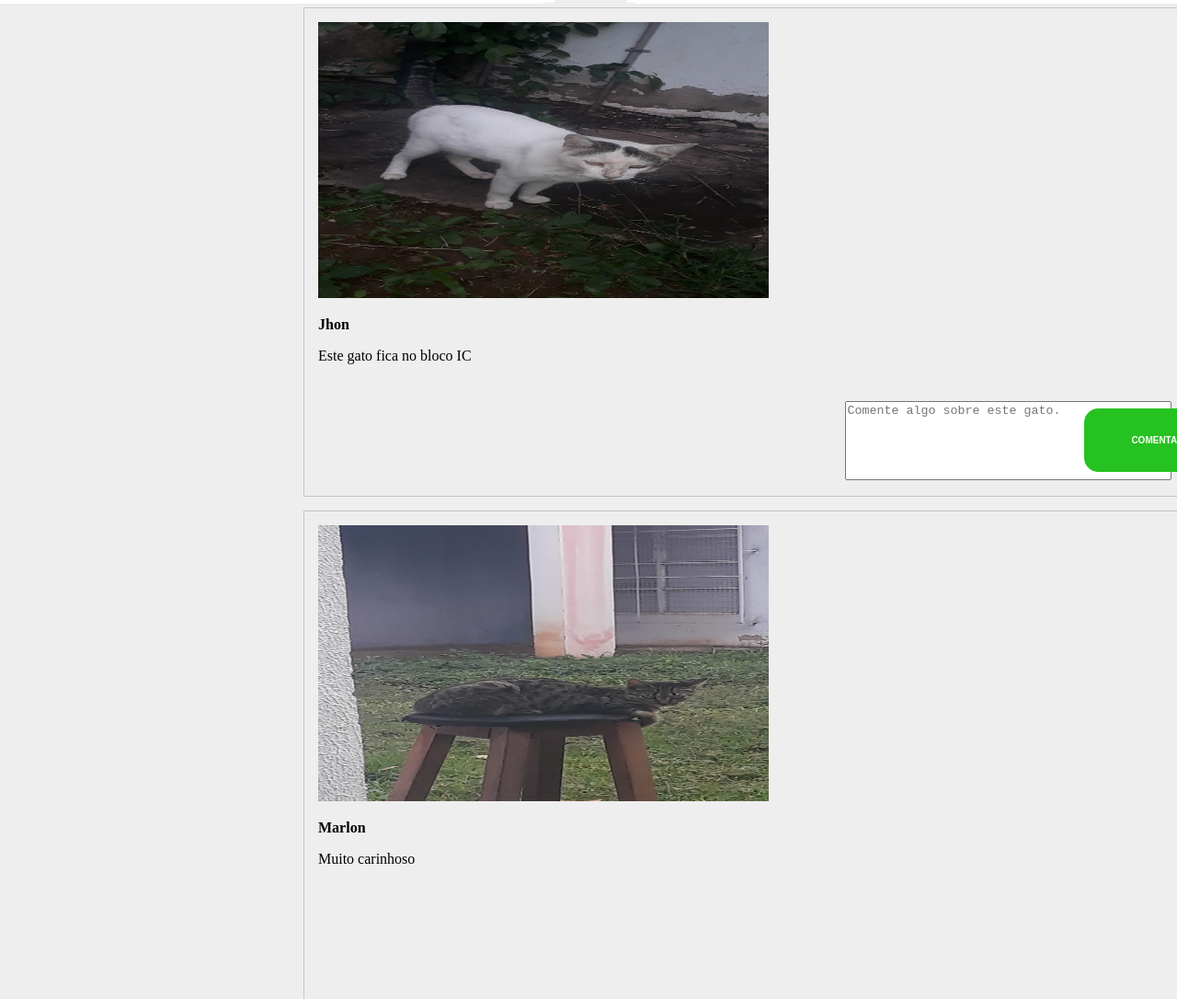
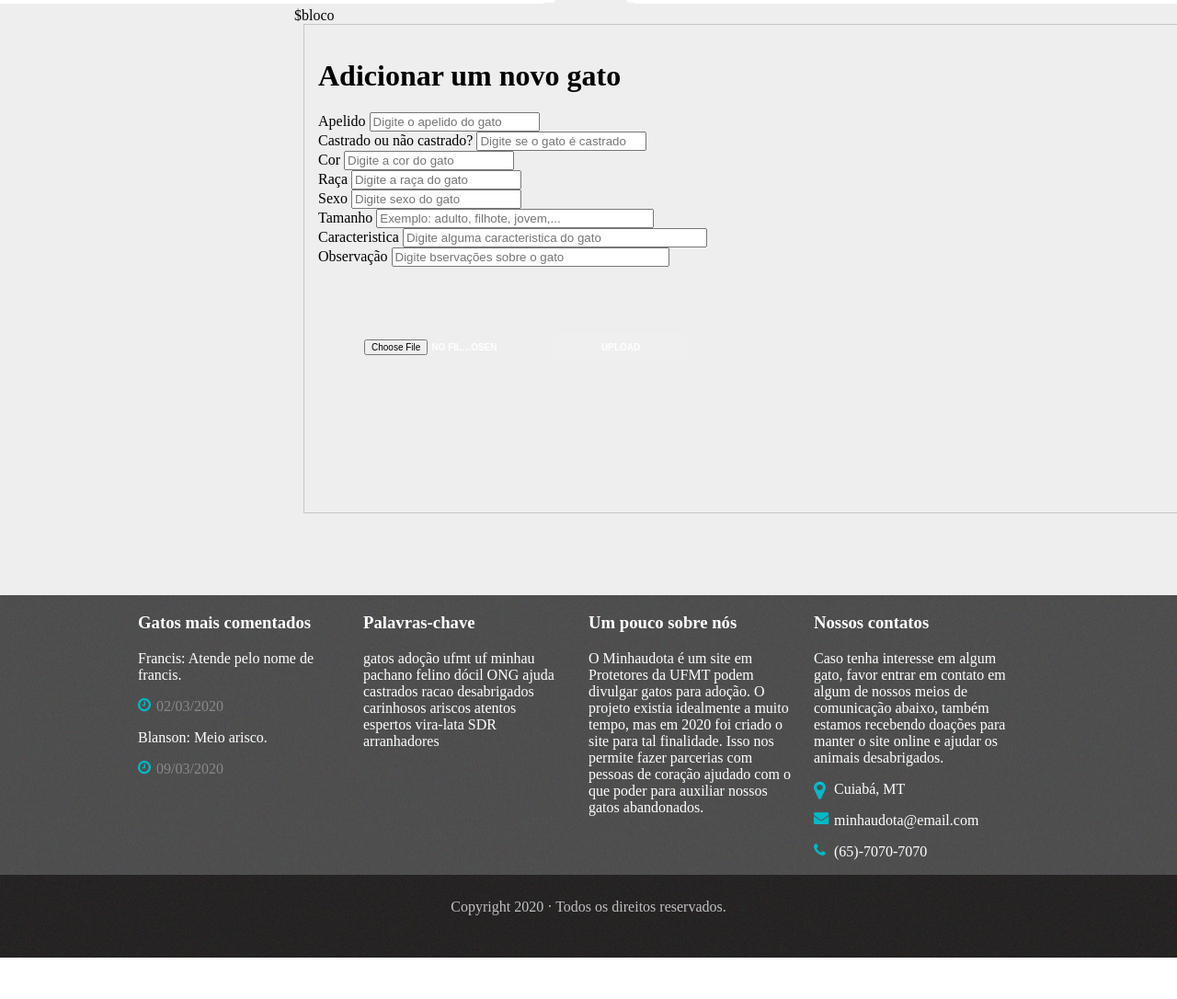
Before and after one commit to MauricioSuporte/Minhaudota, a website: page public/inicio.html in a window 1280 px wide. Shown: the part 1400-2486 px from the top of the page at 92% size. After the commit the page ends 2441 px from the top, so only its background shows below. Drawn offline with Linux system fonts and the light colour scheme.

```diff
--- a/public/inicio.html
+++ b/public/inicio.html
@@ -60,42 +60,45 @@
 	</div>
 	<div class="col-100 bloco-imagens-texto">
 		<div class="content" style="margin-left: 25%; float: left;">
+			$bloco
+			<form method="POST" enctype="multipart/form-data" action="/inicio">
 				<div class="col-3 bloco-texto bloco-imagem">
-				<img src="http://localhost:8000/img/gato1.png">
-				<p><b>Jhon</b></p>
-				<p>Este gato fica no bloco IC
-				</p>
-				<div class="comentarios">
-
+					<h1 class="tituloGato">Adicionar um novo gato</h1>
+					<div class="formulario">
+						<label for="">Apelido</label>
+						<input name="apelido" required="required" placeholder="Digite o apelido do gato" type="text">
 					</div>
-				<div class="comentario">
-					<textarea rows="3" cols="50" placeholder="Comente algo sobre este gato."></textarea>
+					<div class="formulario">
+						<label for="">Castrado ou não castrado?</label>
+						<input name="castrado" required="required" placeholder="Digite se o gato é castrado" type="text">
 					</div>
-				<button class="btn btn-third" type="submit" onclick="redirectToIndex()">Comentar</button>
+					<div class="formulario">
+						<label for="">Cor</label>
+						<input name="cor" required="required" placeholder="Digite a cor do gato" type="text">
 					</div>
-			<div class="col-3 bloco-texto bloco-imagem">
-				<img src="http://localhost:8000/img/gato2.png">
-				<p><b>Marlon</b></p>
-				<p>Muito carinhoso
-				</p>
+					<div class="formulario">
+						<label for="">Raça</label>
+						<input name="raca" required="required" placeholder="Digite a raça do gato" type="text">
 					</div>
-			<div class="col-3 bloco-texto bloco-imagem">
-				<img src="http://localhost:8000/img/gato3.png">
-				<p><b>Francis</b></p>
-				<p>Atende pelo nome de francis
-				</p>
+					<div class="formulario">
+						<label for="">Sexo</label>
+						<input name="sexo" required="required" placeholder="Digite sexo do gato" type="text">
 					</div>
-
-			<div class="col-3 bloco-texto bloco-imagem">
-				<img src="http://localhost:8000/img/gato4.png">
-				<p><b>Blanson</b></p>
-				<p>Meio arisco
-				</p>
+					<div class="formulario">
+						<label for="">Tamanho</label>
+						<input name="tamanho" required="required" placeholder="Exemplo: adulto, filhote, jovem,..." type="text" style="width: 30%;">
 					</div>
-
-			<form method="post" enctype="multipart/form-data" action="/upload">
-				<input type="file" name="file">
-				<input type="submit" value="upload">
+					<div class="formulario">
+						<label for="">Caracteristica</label>
+						<input name="caracteristica" required="required" placeholder="Digite alguma caracteristica do gato" type="text" style="width: 33%;">
+					</div>
+					<div class="formulario">
+						<label for="">Observação</label>
+						<input name="observacao" required="required" placeholder="Digite bservações sobre o gato" type="text" style="width: 30%;">
+					</div>
+					<input type="file" name="file" class="btn btn-file">
+					<input type="submit" value="upload" class="btn btn-send">
+				</div>
 			</form>
 		</div>
 	</div>
```
Lines whose indentation alone changed are shown as unchanged.
